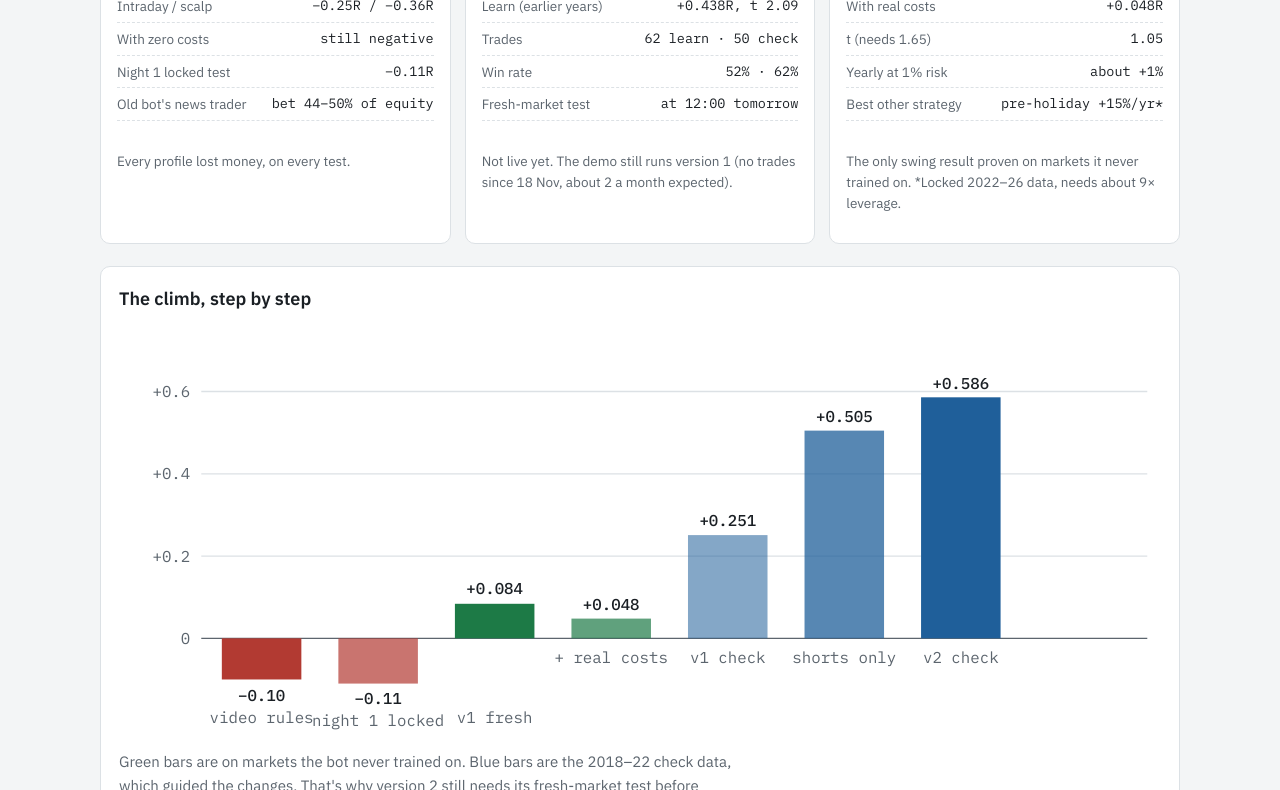
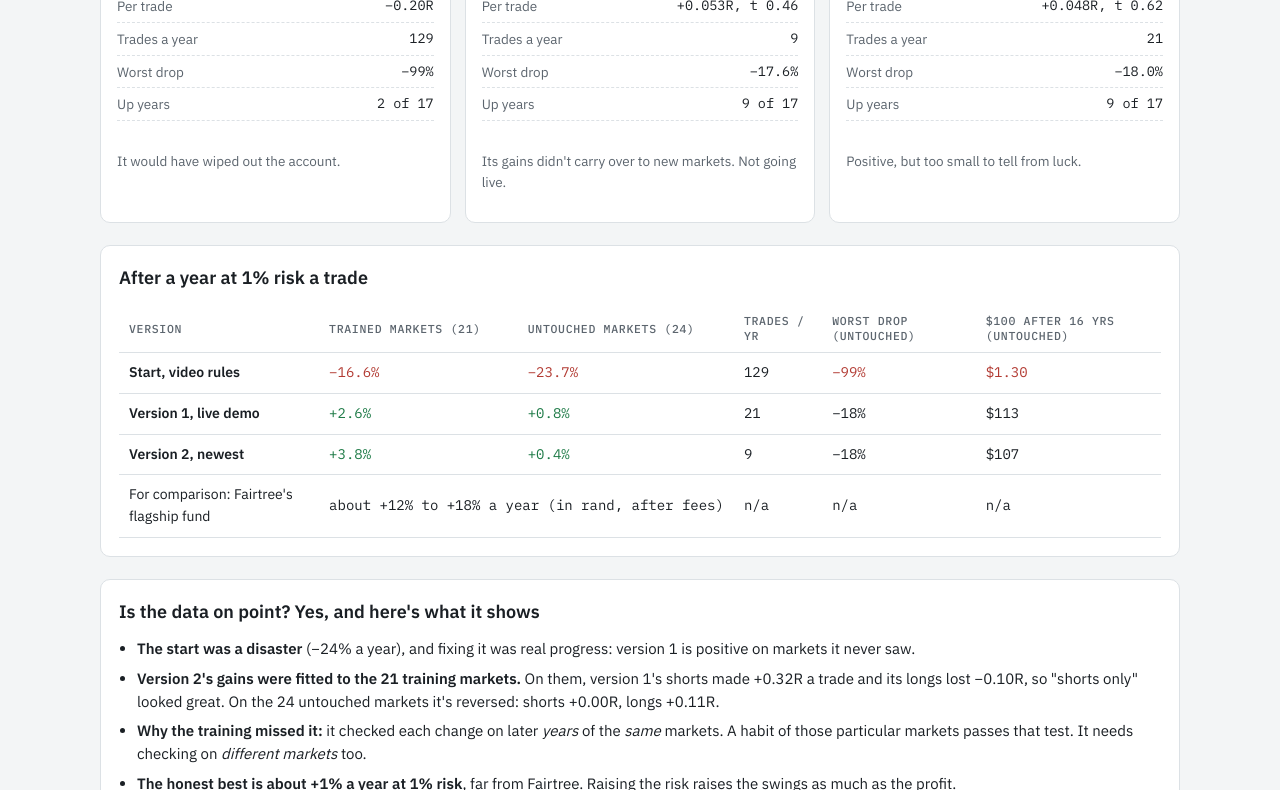
Before and after one commit to nicolaasvzz/Jarvis, a plain HTML site: page tradebot/reports/bot-performance.html in a window 1280 px wide. Shown: the part 347-1137 px from the top of the page. Drawn offline with Linux system fonts and the light colour scheme.

Commit message:
Part 5 check: yearly % per version; v2 fails on untouched markets (+0.4%/yr vs v1 +0.8%)
Co-Authored-By: Claude Opus 5.5 <noreply@anthropic.com>

```diff
--- a/tradebot/reports/bot-performance.html
+++ b/tradebot/reports/bot-performance.html
@@ -6,7 +6,7 @@
 <title>Swing Bot Scorecard</title>
 <link rel="stylesheet" href="https://fonts.googleapis.com/css2?family=IBM+Plex+Sans:wght@400;600&family=IBM+Plex+Mono:wght@400;500&display=swap">
 <style>
-/* Layout: three columns (worst / newest / best), then the climb chart. */
+/* Layout: three columns (worst / newest / best), the yearly-% table, then the verdict. */
 :root {
   --bg: #f3f5f6; --panel: #fff; --fg: #1a1f24; --muted: #5c656e; --line: #dce1e5;
   --worst: #b23a32; --worst-soft: #fbecea; --new: #1f5f9a; --new-soft: #e7f0f9; --best: #1d7a46; --best-soft: #e6f4ec;
@@ -18,7 +18,7 @@ body { margin: 0; background: var(--bg); color: var(--fg); font: 15px/1.55 var(-
 .wrap { max-width: 1080px; margin: 0 auto; padding: 28px max(16px, env(safe-area-inset-left, 0px)) 48px max(16px, env(safe-area-inset-right, 0px)); display: grid; gap: 22px; }
 h1 { margin: 0; font-size: clamp(24px, 3.6vw, 34px); line-height: 1.15; }
 h2 { margin: 0; font-size: 18px; }
-.sub { color: var(--muted); margin: 6px 0 0; max-width: 70ch; }
+.sub { color: var(--muted); margin: 6px 0 0; max-width: 72ch; }
 .cols { display: grid; grid-template-columns: repeat(3, 1fr); gap: 14px; }
 .col { background: var(--panel); border: 1px solid var(--line); border-radius: 10px; overflow: hidden; display: grid; align-content: start; min-width: 0; }
 .head { padding: 14px 16px; display: grid; gap: 2px; }
@@ -34,11 +34,15 @@ dl { margin: 0; padding: 8px 16px 16px; display: grid; gap: 6px; }
 dl div { display: flex; justify-content: space-between; gap: 10px; border-bottom: 1px dashed var(--line); padding-bottom: 5px; }
 dt { color: var(--muted); font-size: 13.5px; } dd { margin: 0; font: 13.5px var(--mono); text-align: right; }
 .note { padding: 0 16px 16px; font-size: 13.5px; color: var(--muted); }
-.card { background: var(--panel); border: 1px solid var(--line); border-radius: 10px; padding: 18px; display: grid; gap: 10px; min-width: 0; }
-.chart { overflow-x: auto; } .chart svg { display: block; width: 100%; min-width: 620px; height: auto; }
-.chart text { font: 11.5px var(--mono); fill: var(--muted); } .chart .v { fill: var(--fg); font-weight: 500; }
-.chart .grid { stroke: var(--line); } .chart .zero { stroke: var(--muted); }
-ul { margin: 0; padding-left: 18px; display: grid; gap: 5px; }
+.card { background: var(--panel); border: 1px solid var(--line); border-radius: 10px; padding: 18px; display: grid; gap: 12px; min-width: 0; }
+.tablewrap { overflow-x: auto; }
+table { border-collapse: collapse; width: 100%; min-width: 640px; font-size: 14px; }
+th, td { text-align: left; padding: 9px 10px; border-bottom: 1px solid var(--line); }
+th { font: 500 11.5px var(--mono); letter-spacing: .06em; text-transform: uppercase; color: var(--muted); }
+td.n { font-family: var(--mono); white-space: nowrap; }
+.neg { color: var(--worst); } .pos { color: var(--best); }
+td.key { font-weight: 600; }
+ul { margin: 0; padding-left: 18px; display: grid; gap: 6px; }
 @media (max-width: 760px) { .cols { grid-template-columns: 1fr; } }
 </style>
 </head>
@@ -46,84 +50,69 @@ ul { margin: 0; padding-left: 18px; display: grid; gap: 5px; }
 <div class="wrap">
   <header>
     <h1>Swing bot: worst, newest and best</h1>
-    <p class="sub">Average result per trade in R (1R = the amount risked on that trade). Backtests after spread and slippage; "real costs" also includes overnight financing. Updated 19 Nov 2026, 22:30, after part 5 round 61.</p>
+    <p class="sub">Yearly profit if each version had run for the whole history, risking 1% of the account a trade, compounded, after spread, slippage and overnight financing. "Untouched" = 24 markets no version was ever tuned on: the honest test. Run 19 Nov 2026, 22:55.</p>
   </header>
 
   <section class="cols">
     <article class="col worst">
       <div class="head"><span class="tag">Worst · the start</span><span class="name">Video rules, as first coded</span><span class="date">17 Nov 2026</span></div>
-      <div class="big">−0.10R<small>per trade, 929 trades, t −1.0</small></div>
+      <div class="big">−23.7%<small>a year on untouched markets (−16.6% on trained)</small></div>
       <dl>
-        <div><dt>Intraday / scalp</dt><dd>−0.25R / −0.36R</dd></div>
-        <div><dt>With zero costs</dt><dd>still negative</dd></div>
-        <div><dt>Night 1 locked test</dt><dd>−0.11R</dd></div>
-        <div><dt>Old bot's news trader</dt><dd>bet 44–50% of equity</dd></div>
+        <div><dt>Per trade</dt><dd>−0.20R</dd></div>
+        <div><dt>Trades a year</dt><dd>129</dd></div>
+        <div><dt>Worst drop</dt><dd>−99%</dd></div>
+        <div><dt>Up years</dt><dd>2 of 17</dd></div>
       </dl>
-      <p class="note">Every profile lost money, on every test.</p>
+      <p class="note">It would have wiped out the account.</p>
     </article>
 
     <article class="col new">
       <div class="head"><span class="tag">Newest · version 2</span><span class="name">Shorts only, cleaner trigger</span><span class="date">19 Nov 2026, research lab</span></div>
-      <div class="big">+0.586R<small>per trade on check (2018–22), t 2.61, real costs</small></div>
+      <div class="big">+0.4%<small>a year on untouched markets (+3.8% on trained)</small></div>
       <dl>
-        <div><dt>Learn (earlier years)</dt><dd>+0.438R, t 2.09</dd></div>
-        <div><dt>Trades</dt><dd>62 learn · 50 check</dd></div>
-        <div><dt>Win rate</dt><dd>52% · 62%</dd></div>
-        <div><dt>Fresh-market test</dt><dd>at 12:00 tomorrow</dd></div>
+        <div><dt>Per trade</dt><dd>+0.053R, t 0.46</dd></div>
+        <div><dt>Trades a year</dt><dd>9</dd></div>
+        <div><dt>Worst drop</dt><dd>−17.6%</dd></div>
+        <div><dt>Up years</dt><dd>9 of 17</dd></div>
       </dl>
-      <p class="note">Not live yet. The demo still runs version 1 (no trades since 18 Nov, about 2 a month expected).</p>
+      <p class="note">Its gains didn't carry over to new markets. Not going live.</p>
     </article>
 
     <article class="col best">
-      <div class="head"><span class="tag">Best · on unseen data</span><span class="name">Version 1 on 24 fresh markets</span><span class="date">18 Nov 2026</span></div>
-      <div class="big">+0.084R<small>per trade, 325 trades, all 4 quarters positive</small></div>
+      <div class="head"><span class="tag">Best · version 1 (live demo)</span><span class="name">Both sides, round-29 rules</span><span class="date">18 Nov 2026</span></div>
+      <div class="big">+0.8%<small>a year on untouched markets (+2.6% on trained)</small></div>
       <dl>
-        <div><dt>With real costs</dt><dd>+0.048R</dd></div>
-        <div><dt>t (needs 1.65)</dt><dd>1.05</dd></div>
-        <div><dt>Yearly at 1% risk</dt><dd>about +1%</dd></div>
-        <div><dt>Best other strategy</dt><dd>pre-holiday +15%/yr*</dd></div>
+        <div><dt>Per trade</dt><dd>+0.048R, t 0.62</dd></div>
+        <div><dt>Trades a year</dt><dd>21</dd></div>
+        <div><dt>Worst drop</dt><dd>−18.0%</dd></div>
+        <div><dt>Up years</dt><dd>9 of 17</dd></div>
       </dl>
-      <p class="note">The only swing result proven on markets it never trained on. *Locked 2022–26 data, needs about 9× leverage.</p>
+      <p class="note">Positive, but too small to tell from luck.</p>
     </article>
   </section>
 
   <section class="card">
-    <h2>The climb, step by step</h2>
-    <div class="chart">
-      <svg viewBox="0 0 760 300" role="img" aria-label="Average R per trade at each stage, from −0.10R to +0.586R">
-        <!-- scale: 0R at y=230, 300px per 1R -->
-        <line class="grid" x1="60" y1="50" x2="750" y2="50"/><text x="52" y="54" text-anchor="end">+0.6</text>
-        <line class="grid" x1="60" y1="110" x2="750" y2="110"/><text x="52" y="114" text-anchor="end">+0.4</text>
-        <line class="grid" x1="60" y1="170" x2="750" y2="170"/><text x="52" y="174" text-anchor="end">+0.2</text>
-        <line class="zero" x1="60" y1="230" x2="750" y2="230"/><text x="52" y="234" text-anchor="end">0</text>
-        <rect x="75" y="230" width="58" height="30" fill="var(--worst)"/>
-        <text class="v" x="104" y="276" text-anchor="middle">−0.10</text><text x="104" y="292" text-anchor="middle">video rules</text>
-        <rect x="160" y="230" width="58" height="33" fill="var(--worst)" opacity=".7"/>
-        <text class="v" x="189" y="278" text-anchor="middle">−0.11</text><text x="189" y="294" text-anchor="middle">night 1 locked</text>
-        <rect x="245" y="204.8" width="58" height="25.2" fill="var(--best)"/>
-        <text class="v" x="274" y="198" text-anchor="middle">+0.084</text><text x="274" y="292" text-anchor="middle">v1 fresh</text>
-        <rect x="330" y="215.6" width="58" height="14.4" fill="var(--best)" opacity=".7"/>
-        <text class="v" x="359" y="209" text-anchor="middle">+0.048</text><text x="359" y="248" text-anchor="middle">+ real costs</text>
-        <rect x="415" y="154.7" width="58" height="75.3" fill="var(--new)" opacity=".55"/>
-        <text class="v" x="444" y="148" text-anchor="middle">+0.251</text><text x="444" y="248" text-anchor="middle">v1 check</text>
-        <rect x="500" y="78.5" width="58" height="151.5" fill="var(--new)" opacity=".75"/>
-        <text class="v" x="529" y="72" text-anchor="middle">+0.505</text><text x="529" y="248" text-anchor="middle">shorts only</text>
-        <rect x="585" y="54.2" width="58" height="175.8" fill="var(--new)"/>
-        <text class="v" x="614" y="48" text-anchor="middle">+0.586</text><text x="614" y="248" text-anchor="middle">v2 check</text>
-      </svg>
+    <h2>After a year at 1% risk a trade</h2>
+    <div class="tablewrap">
+      <table>
+        <thead><tr><th>Version</th><th>Trained markets (21)</th><th>Untouched markets (24)</th><th>Trades / yr</th><th>Worst drop (untouched)</th><th>$100 after 16 yrs (untouched)</th></tr></thead>
+        <tbody>
+          <tr><td class="key">Start, video rules</td><td class="n neg">−16.6%</td><td class="n neg">−23.7%</td><td class="n">129</td><td class="n neg">−99%</td><td class="n neg">$1.30</td></tr>
+          <tr><td class="key">Version 1, live demo</td><td class="n pos">+2.6%</td><td class="n pos">+0.8%</td><td class="n">21</td><td class="n">−18%</td><td class="n">$113</td></tr>
+          <tr><td class="key">Version 2, newest</td><td class="n pos">+3.8%</td><td class="n pos">+0.4%</td><td class="n">9</td><td class="n">−18%</td><td class="n">$107</td></tr>
+          <tr><td>For comparison: Fairtree's flagship fund</td><td class="n" colspan="2">about +12% to +18% a year (in rand, after fees)</td><td class="n">n/a</td><td class="n">n/a</td><td class="n">n/a</td></tr>
+        </tbody>
+      </table>
     </div>
-    <p class="sub">Green bars are on markets the bot never trained on. Blue bars are the 2018–22 check data, which guided the changes. That's why version 2 still needs its fresh-market test before anyone trusts it.</p>
   </section>
 
   <section class="card">
-    <h2>What changed to get here</h2>
+    <h2>Is the data on point? Yes, and here's what it shows</h2>
     <ul>
-      <li><strong>Strong-break rule</strong> (18 Nov): the breakdown candle must be at least 1.2 ATR. It turned the video rules from losing to positive.</li>
-      <li><strong>Daily stop-run within 20 days</strong> (18 Nov): the first positive result on fresh markets.</li>
-      <li><strong>Real overnight costs</strong> (19 Nov): about −0.04R a trade, now always counted.</li>
-      <li><strong>Shorts only</strong> (19 Nov): the edge was all in shorts; longs lost money on every test.</li>
-      <li><strong>Trigger swing size 4</strong> (19 Nov): only clear hourly turning points count.</li>
-      <li>Kept from the videos and confirmed again: pullback entry, fresh zones only, old-low targets.</li>
+      <li><strong>The start was a disaster</strong> (−24% a year), and fixing it was real progress: version 1 is positive on markets it never saw.</li>
+      <li><strong>Version 2's gains were fitted to the 21 training markets.</strong> On them, version 1's shorts made +0.32R a trade and its longs lost −0.10R, so "shorts only" looked great. On the 24 untouched markets it's reversed: shorts +0.00R, longs +0.11R.</li>
+      <li><strong>Why the training missed it:</strong> it checked each change on later <em>years</em> of the <em>same</em> markets. A habit of those particular markets passes that test. It needs checking on <em>different markets</em> too.</li>
+      <li><strong>The honest best is about +1% a year at 1% risk</strong>, far from Fairtree. Raising the risk raises the swings as much as the profit.</li>
     </ul>
   </section>
 </div>
```
Also changed, not shown: 1 other file.
